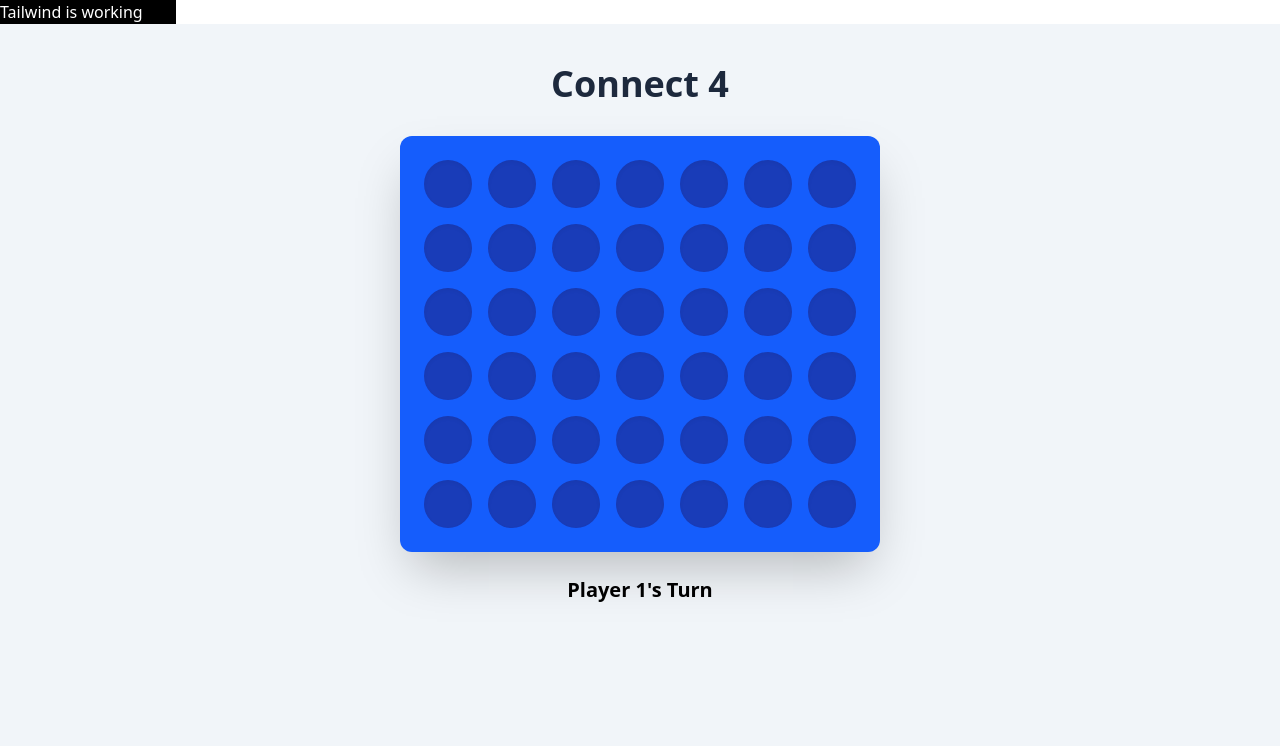
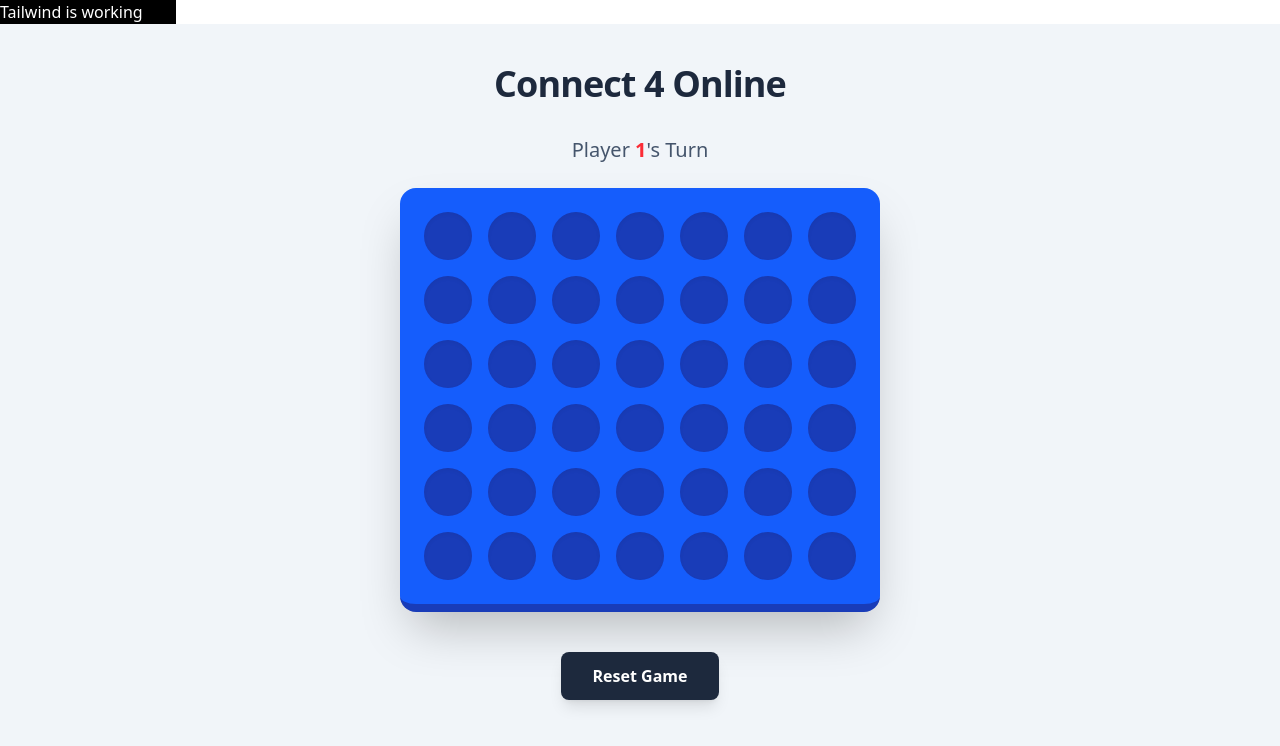
Before and after one commit to Arnauw/connect4online, a React (Vite) app in the folder frontend/: page / in a window 1280 px wide. Shown: the top 746 px of the page. Built offline with nearby package versions, Linux system fonts and the light colour scheme.

Commit message:
game is working, lots of fix and improvements to do

```diff
--- a/frontend/src/components/GameBoard.tsx
+++ b/frontend/src/components/GameBoard.tsx
@@ -1,54 +1,83 @@
 import {useState} from "react";
-import {type ColumnIndex, Connect4} from "../logic/Connect4";
+import {type Cell, type ColumnIndex, Connect4, type Player} from "../logic/Connect4";
+
+const getCellClass = (cell: Cell): string => {
+    switch (cell) {
+        case 1:
+            return "bg-red-500 shadow-inner";
+        case 2:
+            return "bg-yellow-400 shadow-inner";
+        default:
+            return "bg-blue-800 shadow-inner";
+    }
+};
 
 export const GameBoard = () => {
 
-    const [game, setGame] = useState<Connect4>(() => new Connect4());
-    const [tick, setTick] = useState<number>(0);
+    const [game] = useState(() => new Connect4());
+    const [board, setBoard] = useState<Cell[][]>(game.board);
+    const [currentPlayer, setCurrentPlayer] = useState<Player>(game.currentPlayer);
+    const [winner, setWinner] = useState<Player | null>(game.winner);
 
-    const dropPieceHandler: (col: ColumnIndex) => void = (col: ColumnIndex) => {
-    //     clicked what? idk I don't fucking have anything rendered yet ...
+    const handleDrop = (col: ColumnIndex) => {
+        // Run logic
         if (game.dropPiece(col)) {
-            console.log("that was a valid move, piece placed on this column");
-            setTick(prevState => prevState + 1);
-        } else {
-            console.log("that was not valid move, please try again.");
+            setBoard(game.board.map(row => [...row]));
+            setCurrentPlayer(game.currentPlayer);
+            setWinner(game.winner);
         }
-
-    }
+    };
 
     return (
-        <div className="flex flex-col items-center min-h-screen bg-slate-100 p-10">
-            <h1 className="text-4xl font-bold mb-8 text-slate-800">Connect 4</h1>
+        <div className="flex flex-col items-center min-h-screen bg-slate-100 p-10 font-sans">
+            <h1 className="text-4xl font-extrabold mb-8 text-slate-800 tracking-tight">
+                Connect 4 Online
+            </h1>
 
-            <div className="bg-blue-600 p-4 rounded-xl shadow-2xl">
+            {/* Status Banner */}
+            {winner ? (
+                <div
+                    className="mb-6 px-6 py-2 bg-green-100 text-green-700 border-2 border-green-500 rounded-lg text-xl font-bold animate-bounce">
+                    🎉 Player {winner} Wins!
+                </div>
+            ) : (
+                <div className="mb-6 text-xl font-medium text-slate-600">
+                    Player <span
+                    className={
+                        currentPlayer === 1
+                            ? "text-red-500 font-bold"
+                            : "text-yellow-500 font-bold"
+                    }
+                >
+                        {currentPlayer}
+                    </span>'s Turn
+                </div>
+            )}
 
-                {/* rows */}
-                {game.board.map((row, rowIndex) => (
+            {/* The Board */}
+            <div className="bg-blue-600 p-4 rounded-2xl shadow-2xl border-b-8 border-blue-800">
+                {board.map((row, rowIndex) => (
                     <div key={rowIndex} className="flex">
-                        {/* columns */}
                         {row.map((cell, colIndex) => (
                             <div
                                 key={colIndex}
-                                onClick={() => dropPieceHandler(colIndex as ColumnIndex)}
-                                className="w-16 h-16 p-2 cursor-pointer hover:brightness-110"
+                                onClick={() => !winner && handleDrop(colIndex as ColumnIndex)}
+                                className="w-16 h-16 p-2 cursor-pointer transition-transform hover:scale-105 active:scale-95"
                             >
-                                {/* pieces or empty circles */}
-                                <div className={`
-                                    w-full h-full rounded-full shadow-inner transition-all duration-300
-                                    ${cell === 0 ? "bg-blue-800" : ""}
-                                    ${cell === 1 ? "bg-red-500" : ""}
-                                    ${cell === 2 ? "bg-yellow-400" : ""}
-                                `}></div>
+                                <div
+                                    className={`w-full h-full rounded-full transition-colors duration-300 ${getCellClass(cell)}`}/>
                             </div>
                         ))}
                     </div>
                 ))}
             </div>
 
-            <div className="mt-6 text-xl font-semibold">
-                Player {game.currentPlayer}'s Turn
-            </div>
+            <button
+                onClick={() => window.location.reload()}
+                className="mt-10 px-8 py-3 bg-slate-800 text-white font-bold rounded-lg hover:bg-slate-700 transition-colors shadow-lg"
+            >
+                Reset Game
+            </button>
         </div>
     );
 };
```
